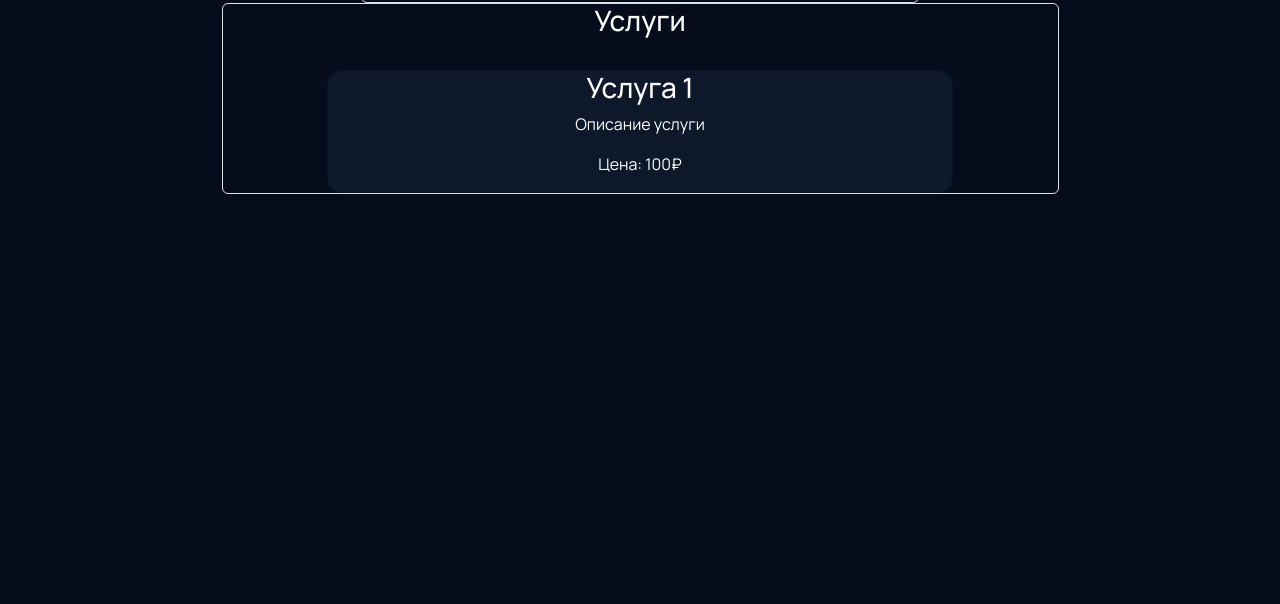
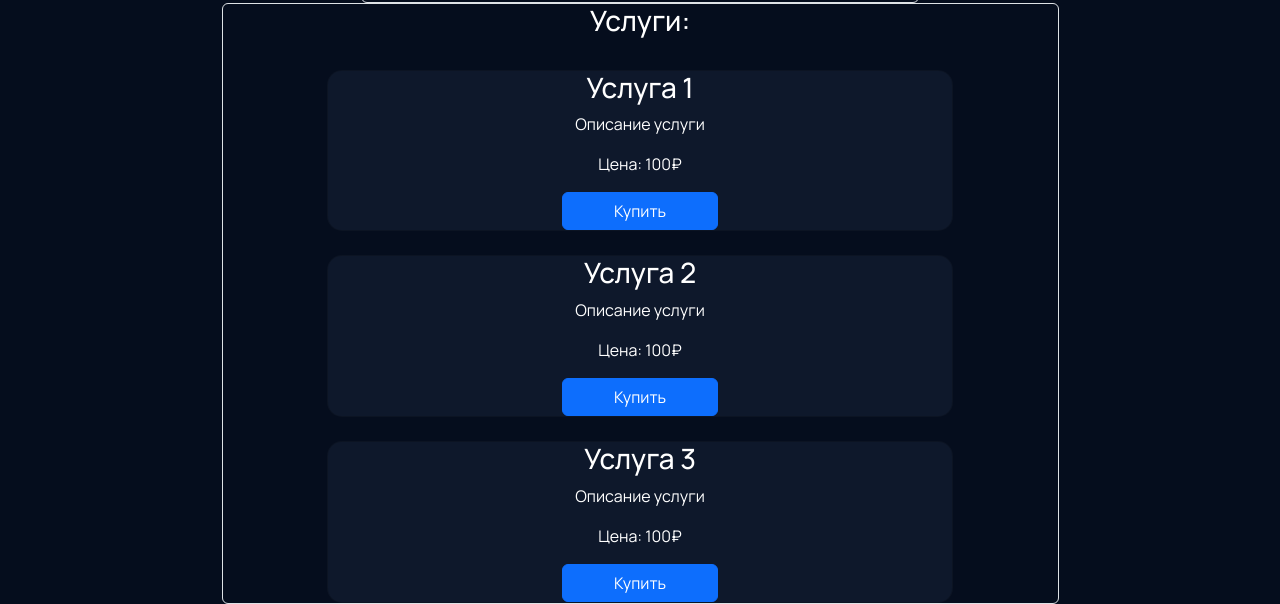
Before and after one commit to KellMinorniy/school_course, a plain HTML site: page index.html in a window 1280 px wide. Shown: the part 1199-1803 px from the top of the page. Before the commit the page ends 1393 px from the top, so only its background shows below. Drawn offline with nearby package versions, Linux system fonts and the light colour scheme.

Commit message:
add work

```diff
--- a/index.html
+++ b/index.html
@@ -152,13 +152,29 @@
                 </div>
 
                 <div class="d-flex flex-column border rounded w-75 text-center m-auto">
-                    <h3>Услуги</h3>
+                    <h3>Услуги:</h3>
                     <div class="cards w-75 m-auto justify-content-between d-flex flex-row">
-                        <div class="d-flex flex-row w-100 ">
+                        <div class="d-flex flex-column w-100 ">
+                            <!-- item 1 -->
                             <div class="card d-flex flex-column w-100 text-center justify-content-center mt-4">
                                 <h3>Услуга 1</h3>
                                 <p>Описание услуги</p>
                                 <p class="text-subtitle">Цена: 100₽</p>
+                                <button class="btn btn-primary w-25 m-auto">Купить</button>
+                            </div>
+                            <!-- item 2 -->
+                            <div class="card d-flex flex-column w-100 text-center justify-content-center mt-4">
+                                <h3>Услуга 2</h3>
+                                <p>Описание услуги</p>
+                                <p class="text-subtitle">Цена: 100₽</p>
+                                <button class="btn btn-primary w-25 m-auto">Купить</button>
+                            </div>
+                            <!-- item 3 -->
+                            <div class="card d-flex flex-column w-100 text-center justify-content-center mt-4">
+                                <h3>Услуга 3</h3>
+                                <p>Описание услуги</p>
+                                <p class="text-subtitle">Цена: 100₽</p>
+                                <button class="btn btn-primary w-25 m-auto">Купить</button>
                             </div>
                         </div>
                     </div>
```
